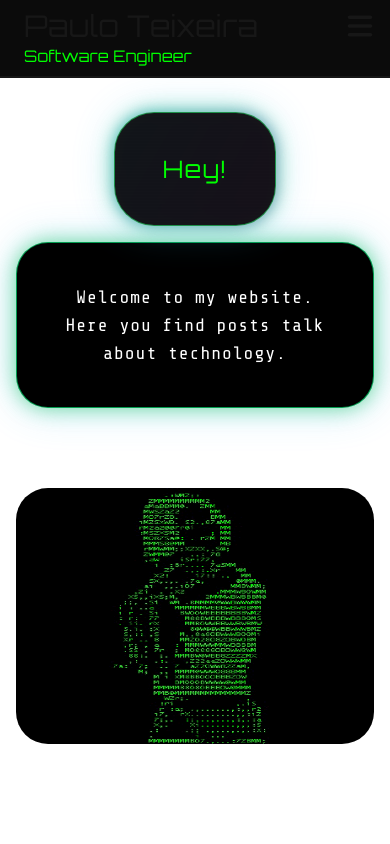
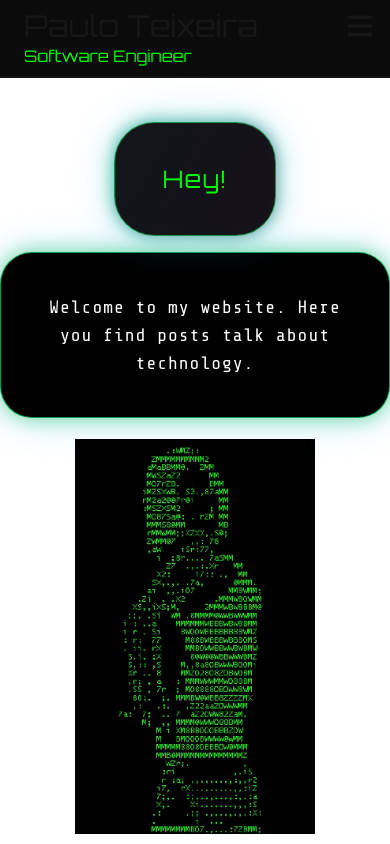
Before and after one commit to pauloteixeira01/website, a Next.js app: page /home in a window 390 px wide. Built offline with nearby package versions, Linux system fonts and the light colour scheme.

Commit message:
style: image home

```diff
--- a/src/app/home/page.tsx
+++ b/src/app/home/page.tsx
@@ -4,7 +4,7 @@ import Image from "next/image";
 
 export default function Home() {
   return (
-    <div className='flex h-lvh flex-col items-center overflow-hidden px-4 gap-20 w-full'>
+    <div className='flex h-lvh flex-col items-center justify-around overflow-hidden sm:px-4 w-full'>
       <div className='flex flex-col items-center gap-4 pt-28'>
         <h1 className='contact-card text-2xl text-[#00ff00] sm:text-[26px]'>
           Hey!
@@ -21,13 +21,23 @@ export default function Home() {
         </span>
       </div>
 
-      <div className='w-full flex items-center justify-center bg-black sm:w-2/5 rounded-4xl'>
+      <div
+        className='w-full
+          flex
+          justify-center
+          items-end
+          bg-transparent
+          sm:items-center
+          sm:bg-black
+          sm:w-2/5
+          sm:rounded-4xl'
+      >
         <Image
           src='/img/woman.gif'
           alt='code woman'
-          className='w-64 h-64 sm:w-96 sm:h-96'
-          width={384}
-          height={384}
+          className='w-60 max-w-xs h-auto sm:w-96 sm:h-96 sm:rounded-2xl'
+          width={100}
+          height={100}
           priority
         />
       </div>
```
